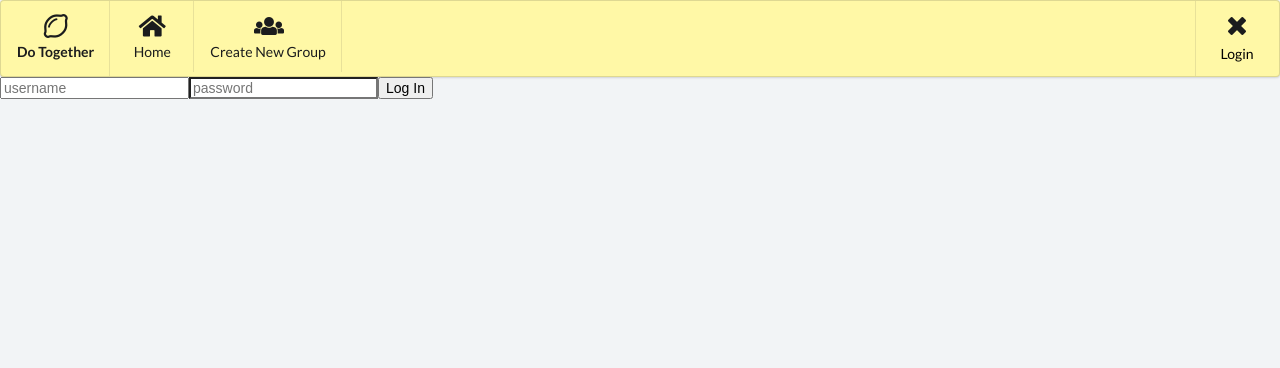
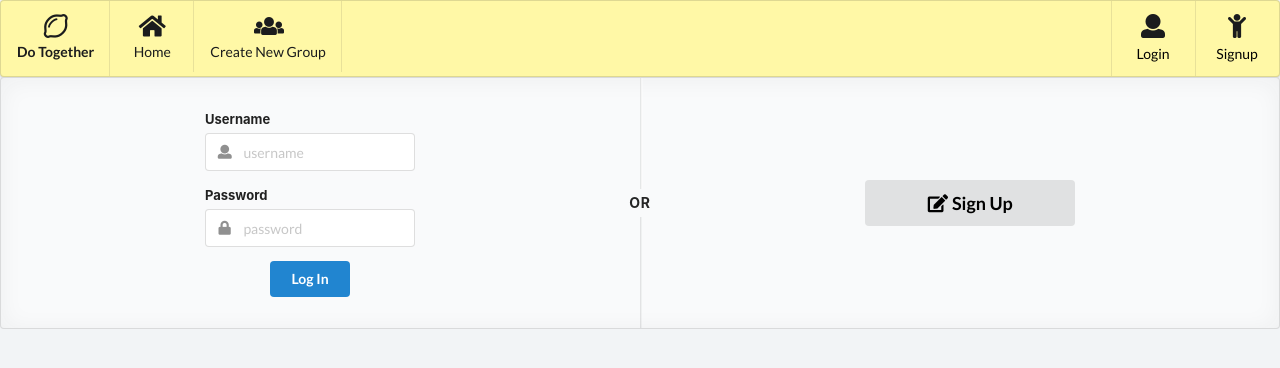
Before and after one commit to menstiler/do-together-frontend, a React (Create React App) app: page /login in a window 1280 px wide. Shown: the top 368 px of the page. Built offline with nearby package versions, Linux system fonts and the light colour scheme; no server answers.

Commit message:
styled login form and added signup form

```diff
--- a/src/components/LoginForm.js
+++ b/src/components/LoginForm.js
@@ -1,14 +1,14 @@
-import React from 'react'
+import React from "react";
+import { Link, Route, Switch, Redirect } from 'react-router-dom'
 
 class LoginForm extends React.Component {
-
   state = {
     username: "",
     password: "",
     messages: null
-  }
+  };
 
-  handleChange = (event) => {
+  handleChange = event => {
     this.setState({
       [event.target.name]: event.target.value
     })
@@ -20,14 +20,14 @@ class LoginForm extends React.Component {
     })
   }
 
-  handleSubmit = (e) => {
+  handleSubmit = e => {
     e.preventDefault()
 
     fetch("http://localhost:3000/login", {
       method: "POST",
       headers: {
         "Content-Type": "application/json",
-        "Accept": "application/json"
+        Accept: "application/json"
       },
       body: JSON.stringify(this.state)
     })
@@ -35,7 +35,7 @@ class LoginForm extends React.Component {
       .then(response => {
         //set user to state
         //redirect!
-      if (response.errors){
+        if (response.errors) {
           this.setState({
             messages: response.errors
           })
@@ -43,33 +43,59 @@ class LoginForm extends React.Component {
           this.props.setUser(response)
         }
       })
-
   }
 
-  render(){
+  render() {
     return (
       <>
-      { this.state.messages ?
-        <div class="ui warning message">
+        {this.state.messages ? (
+          <div class="ui error message">
             <i class="close icon" onClick={this.closeMessage}></i>
-          <div class="header">
-            {this.state.messages}
+            <div class="header">{this.state.messages}</div>
+          </div>
+        ) : null}
+        <div className="center-form">
+          <form className="auth-form" onSubmit={this.handleSubmit}>
+            <div class="ui placeholder segment">
+              <div class="ui two column very relaxed stackable grid">
+                <div class="column">
+                  <div class="ui form">
+                    <div class="field">
+                      <label>Username</label>
+                      <div class="ui left icon input">
+                        <input name="username" value={this.state.username} onChange={this.handleChange} placeholder="username" />
+                        <i class="user icon"></i>
                       </div>
                     </div>
-      :
-      null
-      }
-      <div className="center-form">
-        <form className="auth-form" onSubmit={this.handleSubmit}>
-          <input name="username" value={this.state.username} onChange={this.handleChange}placeholder="username"/>
-          <input name="password" value={this.state.password} type="password"  onChange={this.handleChange}placeholder="password"/>
-          <button className="login" type="submit">Log In</button>
+                    <div class="field">
+                      <label>Password</label>
+                      <div class="ui left icon input">
+                        <input name="password" value={this.state.password} type="password" onChange={this.handleChange} placeholder="password" />
+                        <i class="lock icon"></i>
+                      </div>
+                    </div>
+                    <div>
+                      <button className="ui blue submit button login" type="submit">
+                        Log In
+                      </button>
+                    </div>
+                  </div>
+                </div>
+                <div class="middle aligned column">
+                  <div class="ui big button">
+                    <Link to="/signup" style={{color: "black"}}>
+                    <i class="signup icon"></i>
+                    Sign Up</Link>
+                  </div>
+                </div>
+              </div>
+              <div class="ui vertical divider">Or</div>
+            </div>
           </form>
         </div>
       </>
     )
   }
-
 }
 
 export default LoginForm
--- a/src/components/NavBar.js
+++ b/src/components/NavBar.js
@@ -32,11 +32,20 @@ function NavBar(props) {
           Logout
         </a>
         :
-        <a className="item right">
-          <i className="x icon icon"></i>
-          <Link to="/login">
-          <a style={{color: "black"}}>Login</a>
-        </Link></a>
+        <div className="menu right">
+          <a className="item">
+            <i className="user icon icon"></i>
+            <Link to="/login">
+            <a style={{color: "black"}}>Login</a>
+            </Link>
+          </a>
+          <a className="item">
+            <i className="child icon icon"></i>
+            <Link to="/signup">
+            <a style={{color: "black"}}>Signup</a>
+            </Link>
+          </a>
+        </div>
       }
       </div>
     </div>
--- a/src/components/SignupForm.js
+++ b/src/components/SignupForm.js
@@ -6,12 +6,19 @@ class SignupForm extends React.Component {
     displayName: "",
     username: "",
     password: "",
-    passwordConfirmation: ""
+    passwordConfirmation: "",
+    messages: null
   }
 
   handleChange = (event) => {
     this.setState({
       [event.target.name]: event.target.value
+    })
+  }
+
+  closeMessage = () => {
+    this.setState({
+      messages: null
     })
   }
 
@@ -34,11 +41,12 @@ class SignupForm extends React.Component {
       .then(res => res.json())
       .then(response => {
         if(response.errors){
-          alert(response.errors)
+          this.setState({
+            messages: response.errors
+          })
         } else {
           // send them somewhere
           // storing the user object SOMEWHERE
-          debugger
           this.props.setUser(response)
         }
       })
@@ -50,6 +58,13 @@ class SignupForm extends React.Component {
 
   render(){
     return (
+      <>
+        {this.state.messages ? (
+          <div class="ui error message">
+            <i class="close icon" onClick={this.closeMessage}></i>
+            <div class="header">{this.state.messages}</div>
+          </div>
+        ) : null}
         <div className="center-form">
           <form className="auth-form" onSubmit={this.handleSubmit}>
             <input name="username" value={this.state.username} onChange={this.handleChange} placeholder="username"/>
@@ -59,6 +74,7 @@ class SignupForm extends React.Component {
             <button className="login" type="submit">Sign Up</button>
           </form>
         </div>
+      </>
     )
   }
 
```
Lines whose indentation alone changed are shown as unchanged.
